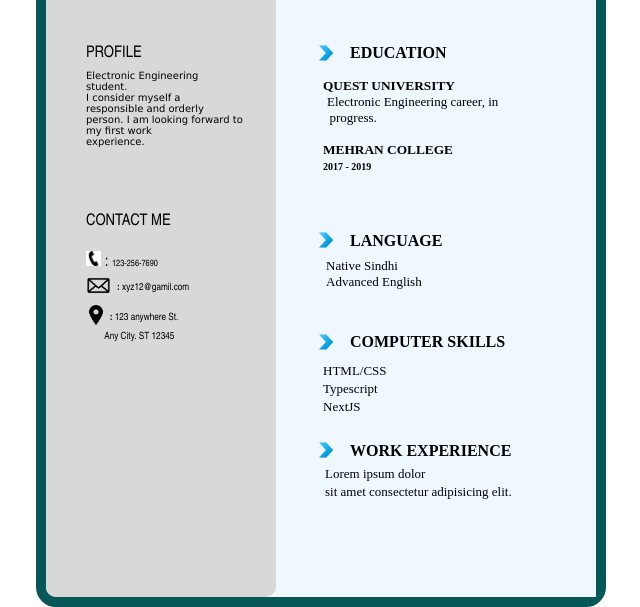
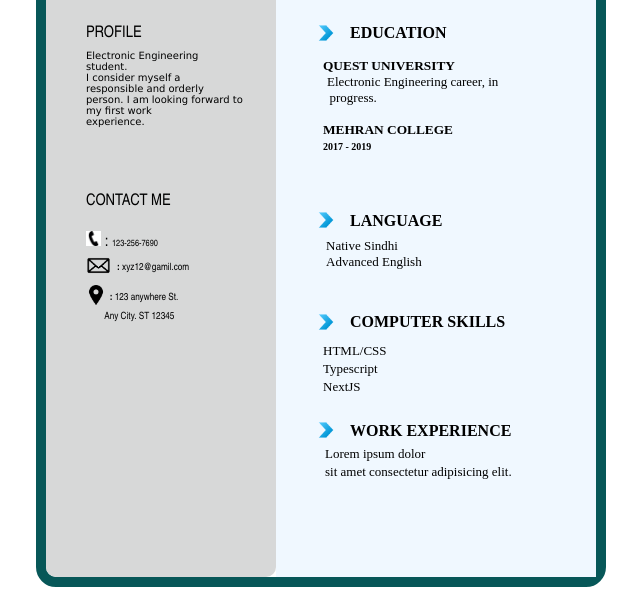
Before and after one commit to Shahab155/Resume_project, a plain HTML site: page index.html in a window 1280 px wide. Shown: the part 358-965 px from the top of the page, without its empty margins (319-959 px from the left). Drawn offline with Linux system fonts and the light colour scheme.

Commit message:
updated css file

```diff
--- a/style.css
+++ b/style.css
@@ -24,7 +24,7 @@ body{
    border:10px solid #075758;
 
    position:relative;
-   top:20px;
+
    margin:auto;
    display: flex;
    align-content: center;
```
